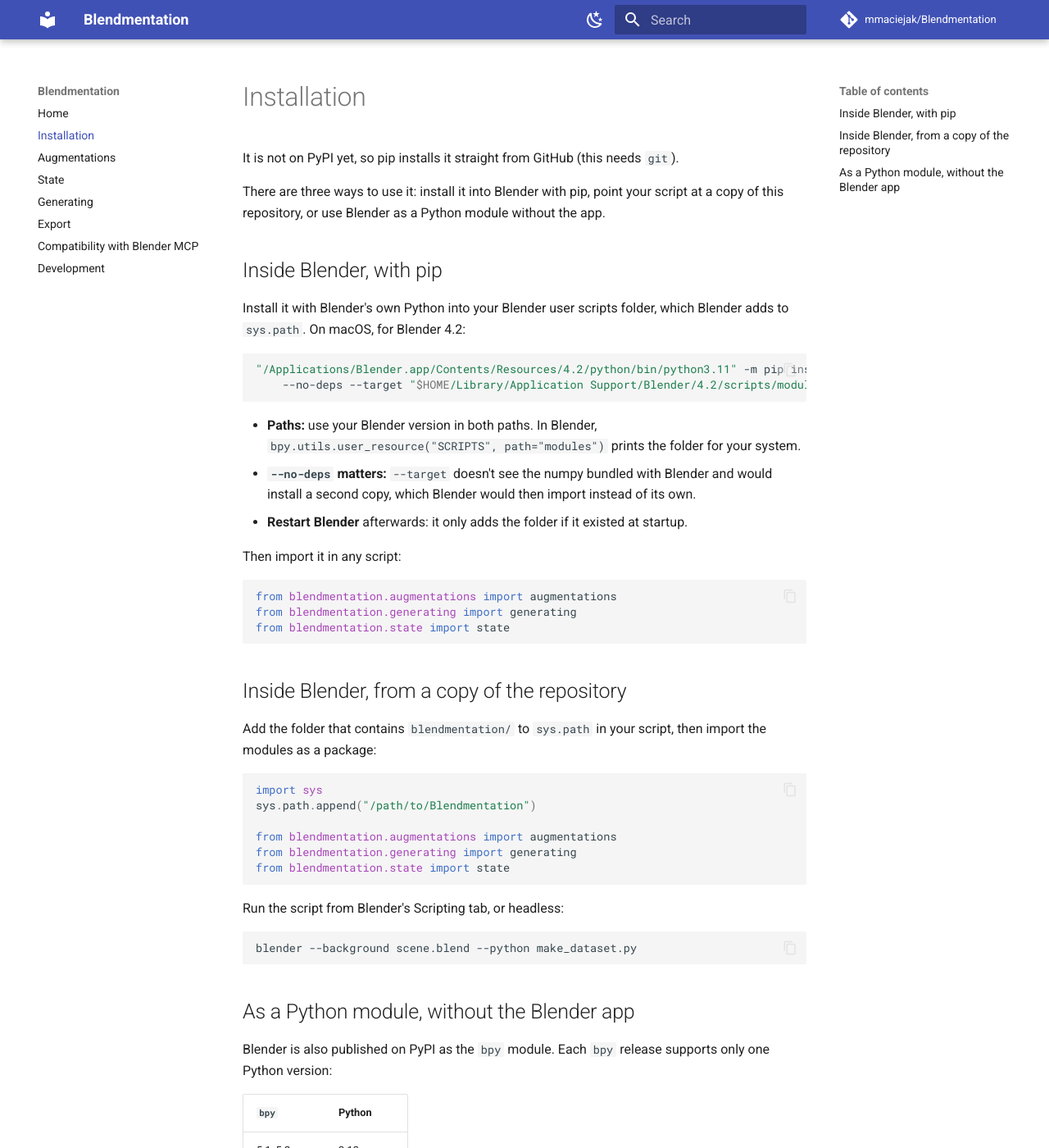
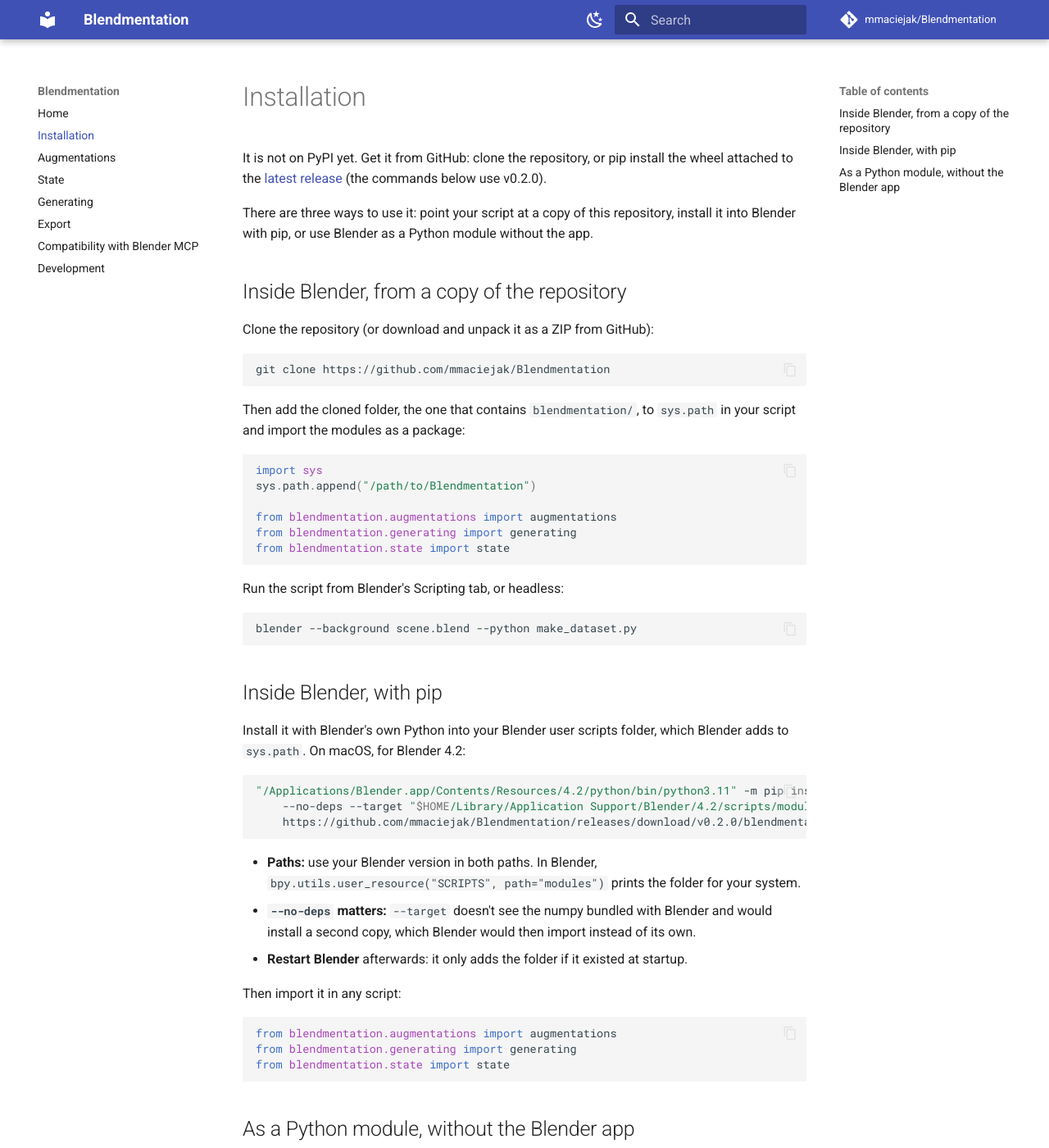
Before and after one commit to mmaciejak/Blendmentation, an MkDocs documentation site: the page built from docs/installation.md, in a window 1280 px wide and 1400 px high. Shown: the whole window at 82% size. Built offline with MkDocs 1.6.1 and Material for MkDocs 9.7.7, drawn with Linux system fonts in a browser that asks for light colours; comment, search, counter and statistics services are not loaded; some of the changed text lies outside the part shown.

Commit message:
update install docs

````diff
--- a/docs/installation.md
+++ b/docs/installation.md
@@ -1,9 +1,37 @@
 # Installation
 
-It is not on PyPI yet, so pip installs it straight from GitHub (this needs `git`).
+It is not on PyPI yet. Get it from GitHub: clone the repository, or pip install the
+wheel attached to the [latest release](https://github.com/mmaciejak/Blendmentation/releases/latest)
+(the commands below use v0.2.0).
 
-There are three ways to use it: install it into Blender with pip, point your script at a
-copy of this repository, or use Blender as a Python module without the app.
+There are three ways to use it: point your script at a copy of this repository, install
+it into Blender with pip, or use Blender as a Python module without the app.
+
+## Inside Blender, from a copy of the repository
+
+Clone the repository (or download and unpack it as a ZIP from GitHub):
+
+```sh
+git clone https://github.com/mmaciejak/Blendmentation
+```
+
+Then add the cloned folder, the one that contains `blendmentation/`, to `sys.path` in
+your script and import the modules as a package:
+
+```python
+import sys
+sys.path.append("/path/to/Blendmentation")
+
+from blendmentation.augmentations import augmentations
+from blendmentation.generating import generating
+from blendmentation.state import state
+```
+
+Run the script from Blender's Scripting tab, or headless:
+
+```sh
+blender --background scene.blend --python make_dataset.py
+```
 
 ## Inside Blender, with pip
 
@@ -27,26 +56,6 @@
 from blendmentation.augmentations import augmentations
 from blendmentation.generating import generating
 from blendmentation.state import state
-```
-
-## Inside Blender, from a copy of the repository
-
-Add the folder that contains `blendmentation/` to `sys.path` in your script, then
-import the modules as a package:
-
-```python
-import sys
-sys.path.append("/path/to/Blendmentation")
-
-from blendmentation.augmentations import augmentations
-from blendmentation.generating import generating
-from blendmentation.state import state
-```
-
-Run the script from Blender's Scripting tab, or headless:
-
-```sh
-blender --background scene.blend --python make_dataset.py
 ```
 
 ## As a Python module, without the Blender app
@@ -64,7 +73,7 @@
 
 ```sh
 uv venv --python 3.13 .venv                 # or: python3.13 -m venv .venv
-uv pip install "blendmentation[module] @ git+https://github.com/mmaciejak/Blendmentation"   # installs bpy and OpenImageIO too
+uv pip install "blendmentation[module] @ https://github.com/mmaciejak/Blendmentation/releases/download/v0.2.0/blendmentation-0.2.0-py3-none-any.whl"
 ```
 
 Without the extra only `blendmentation.export` works;
````
Also changed, not shown: other parts of docs/installation.md (+4 -2 lines), CLAUDE.md (+1 -1 lines), README.md (+14 -5 lines), docs/development.md (+2 -0 lines).
